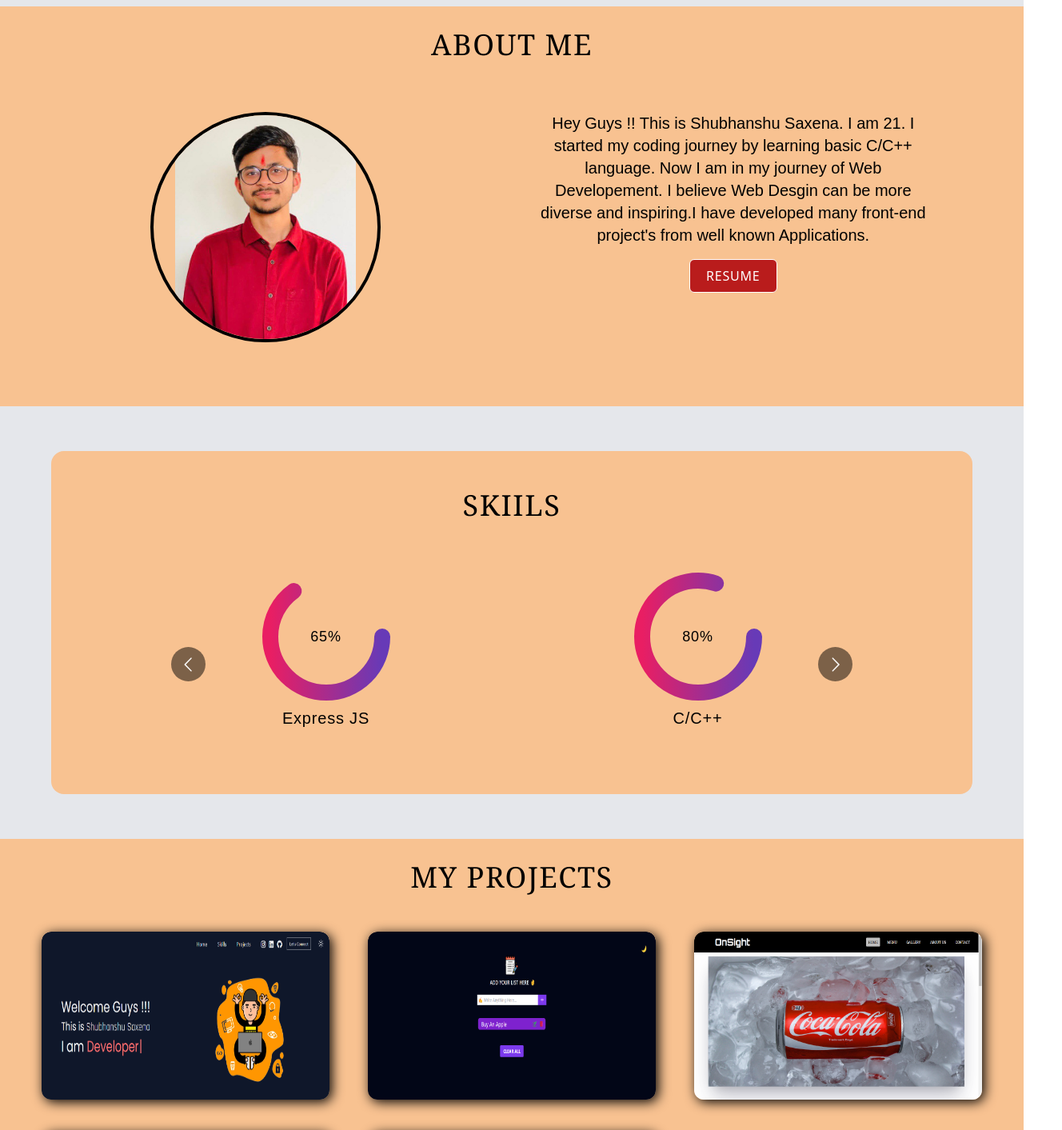
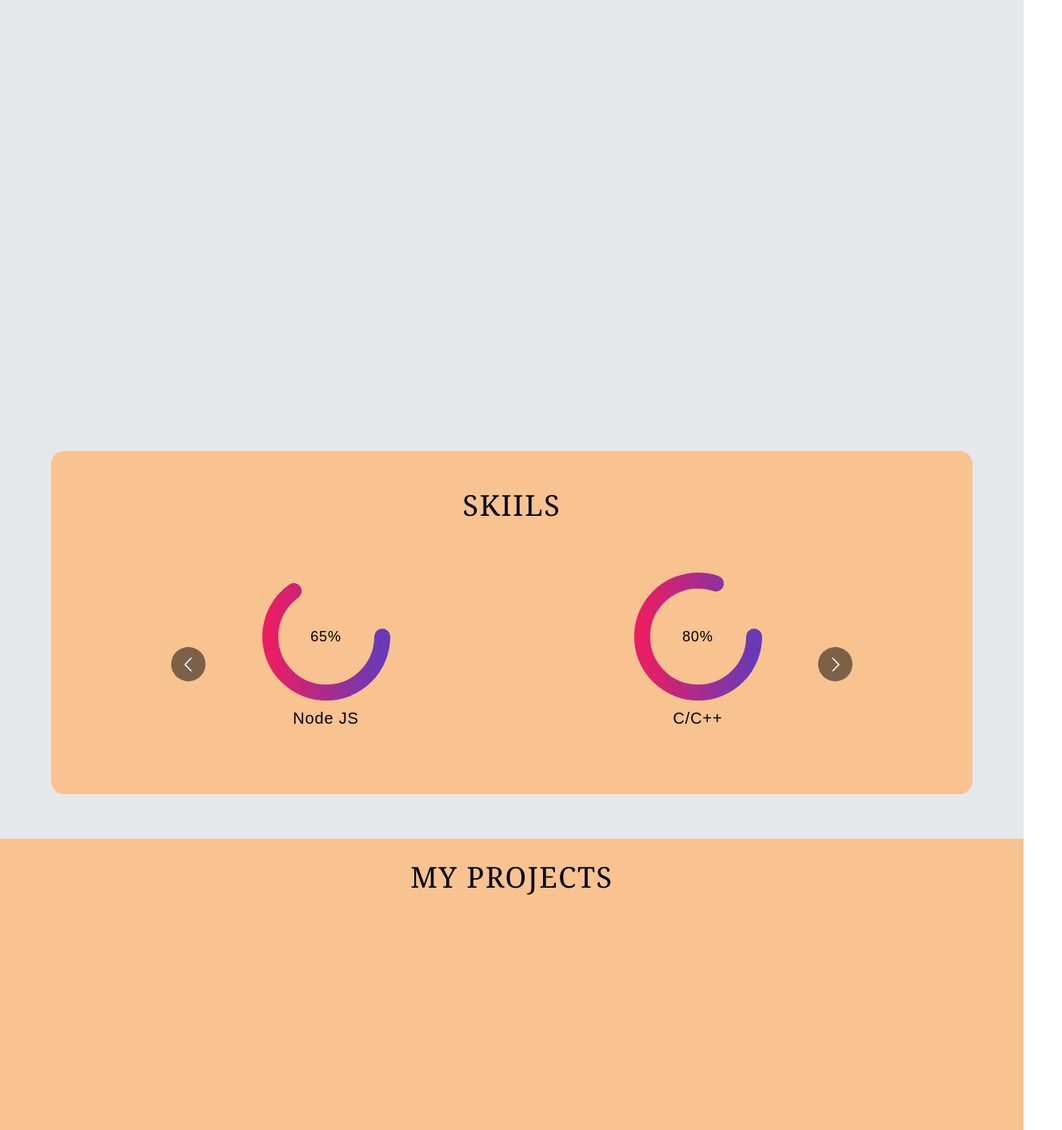
Before and after one commit to shubhu2002/portfolio, a React (Create React App) app: page / in a window 1280 px wide. Shown: the part 680-2093 px from the top of the page at 80% size, 1328 px wide, since content can reach past the window. Built offline with nearby package versions, Linux system fonts and the light colour scheme.

Commit message:
"add animations"

```diff
--- a/package.json
+++ b/package.json
@@ -6,6 +6,8 @@
     "@testing-library/jest-dom": "^5.16.5",
     "@testing-library/react": "^13.4.0",
     "@testing-library/user-event": "^13.5.0",
+    "animate.css": "^4.1.1",
+    "aos": "^3.0.0-beta.6",
     "cors": "^2.8.5",
     "dotenv": "^16.3.1",
     "express": "^4.18.2",
--- a/src/App.js
+++ b/src/App.js
@@ -6,7 +6,15 @@ import Skills from './components/Skills'
 import Home from "./components/Home";
 import Project from "./components/Projects";
 import Connect from "./components/Connect"
-
+import AOS from 'aos';
+import 'aos/dist/aos.css';
+// ..
+AOS.init({
+  delay: 300,
+  mirror: false,
+  duration: 500,
+  easing: 'ease-in-out',
+});
 const App = () => {
   return (
     <div className="dark:bg-slate-900 dark:text-gray-100 bg-gray-200 text-black w-full min-h-screen" >
--- a/src/components/About.jsx
+++ b/src/components/About.jsx
@@ -5,13 +5,13 @@ import profile from "../assets/profile.jpg";
 
 const About = () => {
   return (
-    <div className="w-full flex flex-col items-center pt-7 pb-16 dark:bg-darkBg bg-lightBg ">
+    <div className="w-full flex flex-col items-center pt-7 pb-16 dark:bg-darkBg bg-lightBg " data-aos="fade-out">
       <div className="tracking-widest mb-12">
         <h1 className="text-4xl font-serif uppercase ">About Me</h1>
       </div>
       <div className="w-full flex flex-col md:flex-row md:items-start items-center p-2">
         <div className="w-full md:w-[50%] flex justify-center items-center m-2 rounded-full ">
-          <img src={profile} alt="profile" className="w-64 md:w-72 h-64 md:h-72 object-contain rounded-full border-4 dark:border-white border-black" />
+          <img src={profile} alt="profile" className="w-64 md:w-72 h-64 md:h-72 object-contain rounded-full border-4 dark:border-white border-black " data-aos="fade-right" data-aos-delay="600"/>
         </div>
         <div className="w-full md:w-[40%] flex justify-start items-start flex-col m-2">
           <h1 className=" font-Ysabeau text-xl text-center px-2 ">
@@ -23,7 +23,7 @@ const About = () => {
             Applications.
           </h1>
           <div className="w-full flex justify-center my-4 tracking-wider uppercase  ">
-            <Link to={resume} target="_blank" className="border-white border px-5 rounded-md py-2 hover:bg-[rgba(185,28,28,0.7)] bg-btn text-white">
+            <Link to={resume} target="_blank" className=" px-6 rounded-md py-3 bg-btn text-white outline outline-1 outline-offset-[-4px] outline-white hover:outline-offset-[3px] duration-[0.2s]">
               Resume
             </Link>
           </div>
--- a/src/components/Connect.jsx
+++ b/src/components/Connect.jsx
@@ -100,7 +100,7 @@ const Connect = () => {
                 className="input w-80 md:w-96 h-32 p-4 dark:bg-primary md:dark:bg-secondary bg-white border dark:border-white border-black rounded-xl outline-none"
               ></textarea>
             </div>
-              <button className="w-32 h-12 my-7 text-lg uppercase font-Ysabeau tracking-wider font-medium text-white border border-white bg-btn hover:bg-[rgba(185,28,28,0.7)] rounded-lg" style={cursor}>
+              <button className="w-32 h-12 my-7 text-lg uppercase font-Ysabeau tracking-wider font-medium text-white  bg-btn outline outline-1 outline-offset-[-4px] outline-white hover:outline-offset-[3px] duration-[0.2s] rounded-lg" style={cursor}>
                 {btnText}
               </button>
             {status.message &&
--- a/src/components/Home.jsx
+++ b/src/components/Home.jsx
@@ -6,11 +6,12 @@ import Connect from "./Connect";
 import image1 from "../assets/c.png";
 import { Typewriter } from "react-simple-typewriter";
 import { Link } from "react-router-dom";
+
 const Home = () => {
   return (
     <>
       <div className="w-full min-h-full p-0 md:pb-[100px] pt-4 md:pt-0 flex justify-around items-center flex-col md:flex-row">
-        <div className="font-Poppins ml-0 md:ml-8 mt-12 md:mt-0">
+        <div className="font-Poppins ml-0 md:ml-8 mt-12 md:mt-0" data-aos="fade-right">
           <h1 className="text-[40px] md:text-5xl p-2">Hey Guys !!! </h1>
           <h1 className="text-[30px] md:text-4xl p-1">
             This is <span className="font-Rajdhani ">Shubhanshu Saxena</span>
@@ -42,8 +43,8 @@ const Home = () => {
             </Link>
           </div>
         </div>
-        <div className="w-full md:w-[500px] h-[500px] flex items-start md:items-center md:mx-0">
-          <img src={image1} alt="" className="w-100 h-100" />
+        <div className="w-full md:w-[500px] h-[500px] flex items-start md:items-center md:mx-0 " data-aos="fade-left" >
+          <img src={image1} alt="" className="w-100 h-100 " />
         </div>
       </div>
       <About />
--- /dev/null
+++ b/src/components/ProjectCard.jsx
@@ -0,0 +1,21 @@
+import { Link } from "react-router-dom";
+
+const ProjectCard = (props) => {
+  return (
+    <div className="card w-[160px] md:w-[360px] h-[90px] md:h-[210px] place-content-center dark:shadow-[3px_3px_15px_white] shadow-[3px_3px_15px_black] overflow-hidden relative rounded-xl" data-aos={props.animation}>
+      <img
+        src={props.src}
+        alt="img"
+        className="w-[160px] md:w-[360px] h-[90px] md:h-[250px] rounded-xl object-fill"
+      />
+      <Link to={props.link} target="_blank">
+        <div className="intro absolute w-[160px] md:w-[360px] h-[10px] p-3 text-white box-border bottom-0 z-10 bg-primary">
+          <p className=" text-sm md:text-lg mb-2 ">{props.text2}</p>
+          <p className=" text-sm mb-2 md:block hidden">{props.text}</p>
+        </div>
+      </Link>
+    </div>
+  );
+};
+
+export default ProjectCard;
--- a/src/components/Projects.jsx
+++ b/src/components/Projects.jsx
@@ -1,5 +1,5 @@
 import React from "react";
-import { Link } from "react-router-dom";
+import ProjectCard from "./ProjectCard";
 import pro1 from "../assets/pro1.png";
 import pro2 from "../assets/pro2.png";
 import pro3 from "../assets/pro3.png";
@@ -7,23 +7,6 @@ import pro4 from "../assets/pro4.png";
 import pro5 from "../assets/pro5.png";
 
 const Project = () => {
-  const ProjectCard = (props) => {
-    return (
-      <div className="card w-[160px] md:w-[360px] h-[90px] md:h-[210px] place-content-center dark:shadow-[3px_3px_15px_white] shadow-[3px_3px_15px_black] overflow-hidden relative rounded-xl">
-        <img
-          src={props.src}
-          alt="img"
-          className="w-[160px] md:w-[360px] h-[90px] md:h-[250px] rounded-xl object-fill"
-        />
-        <Link to={props.link} target="_blank">
-          <div className="intro absolute w-[160px] md:w-[360px] h-[10px] p-3 text-white box-border bottom-0 z-10 bg-primary">
-            <p className=" text-sm md:text-lg mb-2 ">{props.text2}</p>
-            <p className=" text-sm mb-2 md:block hidden">{props.text}</p>
-          </div>
-        </Link>
-      </div>
-    );
-  };
   return (
     <div className="w-full flex flex-col items-center pt-7 pb-16 dark:bg-darkBg bg-lightBg ">
       <div className="tracking-widest mb-12">
@@ -34,31 +17,37 @@ const Project = () => {
           text="Personal Portfolio Responsive App developed by the help of React & Tailwind CSS "
           src={pro1}
           text2="Personal Portfolio App"
-          link=""
+          link="https://shubhu-portfolio.netlify.com/"
+          animation="fade-right"
         />
         <ProjectCard
           text="Todo Responsive App developed by React & Tailwind CSS with Local storage"
           src={pro2}
           text2="Todo App"
-          link="https://github.com/shubhu2002/Todo-Sample-App"
+          link="https://personal-todos.netlify.app"
+          animation="fade-down"
         />
         <ProjectCard
           text="Simple OnSight Cafe Responsive Page developed by HTML , CSS & JavaScript "
           src={pro4}
           text2="Onsight Cafe Page"
           link="https://github.com/shubhu2002/OnSight-Cafe.git"
+          animation="fade-left"
         />
         <ProjectCard
           text="Door Dash Food Delivery Landing Page developed by React & Tailwind CSS"
           src={pro5}
           text2="Door Dash Landing Page"
-          link="https://github.com/shubhu2002/Door-Dash-Landing-Page.git"
+          link="https://door-dash-food.netlify.app"
+          animation="fade-right"
         />
         <ProjectCard
           text="Library Management Project Based On C++ File Handling Feature"
           src={pro3}
           text2="Library Management "
           link="https://github.com/shubhu2002/Library_Management.git"
+          animation="fade-up"
+
         />
         {/* <ProjectCard text="hey this is shubhanshu the developer" src={img1} />   */}
       </div>
--- a/src/components/Skills.jsx
+++ b/src/components/Skills.jsx
@@ -52,9 +52,9 @@ const Skills = () => {
               <CarouselItem per="85%" topic="HTML & CSS" svgtext="anim" />
               <CarouselItem per="70%" topic="JavaScript" svgtext="anim2" />
               <CarouselItem per="85%" topic="React JS" svgtext="anim3" />
-              <CarouselItem per="65%" topic="Express JS" svgtext="anim4" />
+              <CarouselItem per="65%" topic="Node JS" svgtext="anim4" />
               <CarouselItem per="80%" topic="C/C++" svgtext="anim5" />
-              <CarouselItem per="75%" topic="mySQL" svgtext="anim6" />
+              <CarouselItem per="75%" topic="Git/Github" svgtext="anim6" />
             </Carousel>
           </div>
         </div>
--- a/src/index.css
+++ b/src/index.css
@@ -15,9 +15,10 @@
   scroll-behavior: smooth;
 }
 
-.card:hover{
-  cursor: pointer;
+html {
+  overflow-x: hidden;
 }
+
 .intro{
   visibility: hidden;
   transition: .3s;
```
Also changed, not shown: 1 other file (tests, documents, lock files or other folders).
